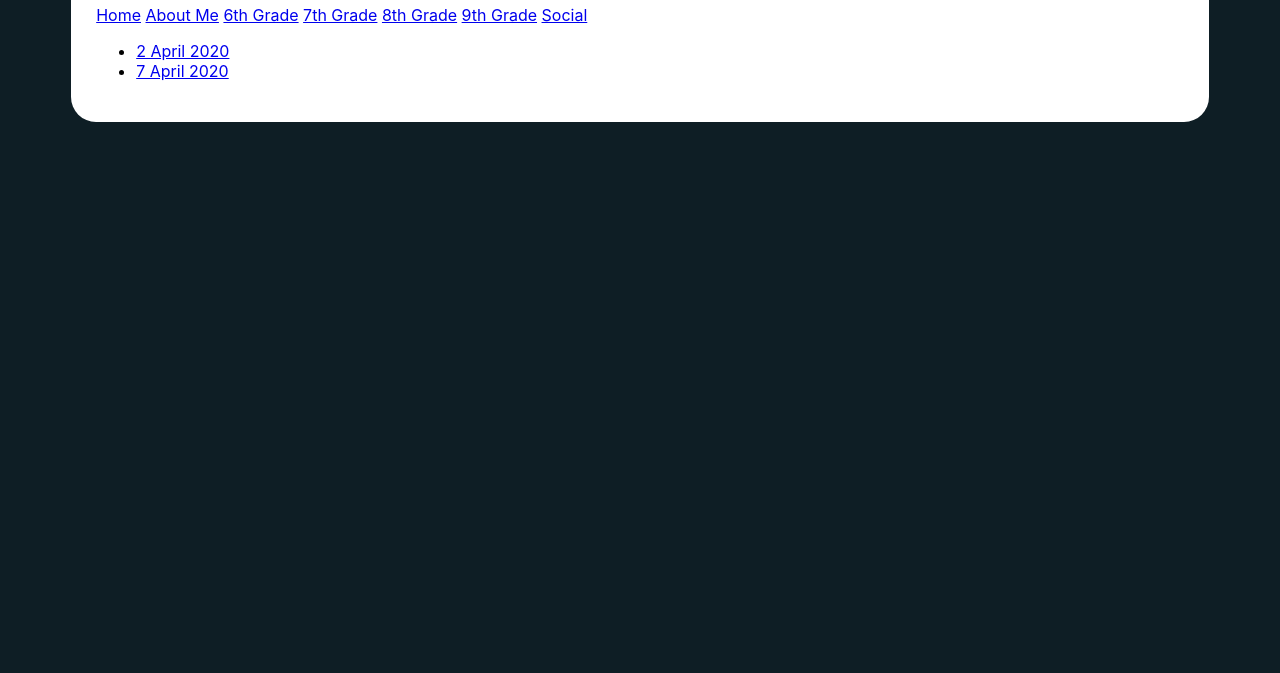
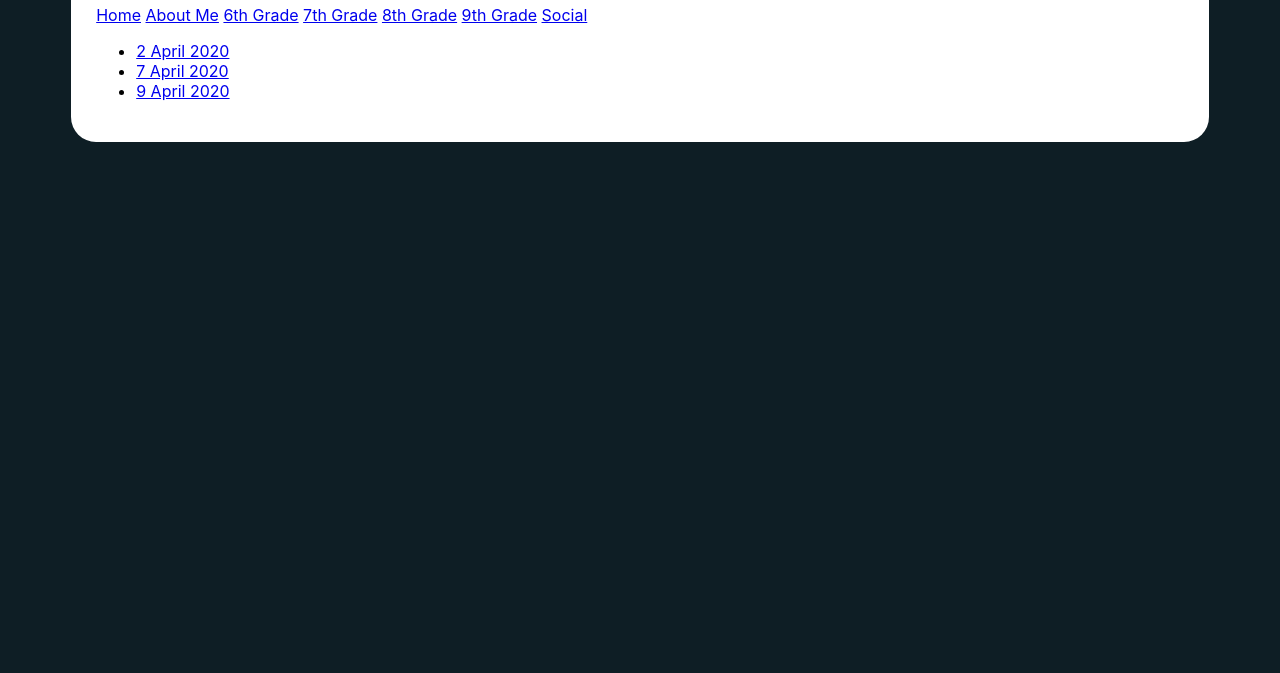
Before and after one commit to alexgutowski05/alexseportfolio, a plain HTML site: page covid.html in a window 1280 px wide. Shown: the part 127-800 px from the top of the page. Drawn offline with Linux system fonts and the light colour scheme.

Commit message:
Update covid.html

```diff
--- a/covid.html
+++ b/covid.html
@@ -21,6 +21,7 @@
 				<ul>
 					<li><a href="2020 4 2.html">2 April 2020</a></li>
 					<li><a href="2020 4 7.html">7 April 2020</a></li>
+					<li><a href="2020 4 9.html">9 April 2020</a></li>
 				</ul>
 			</div>
 		</div>
```
